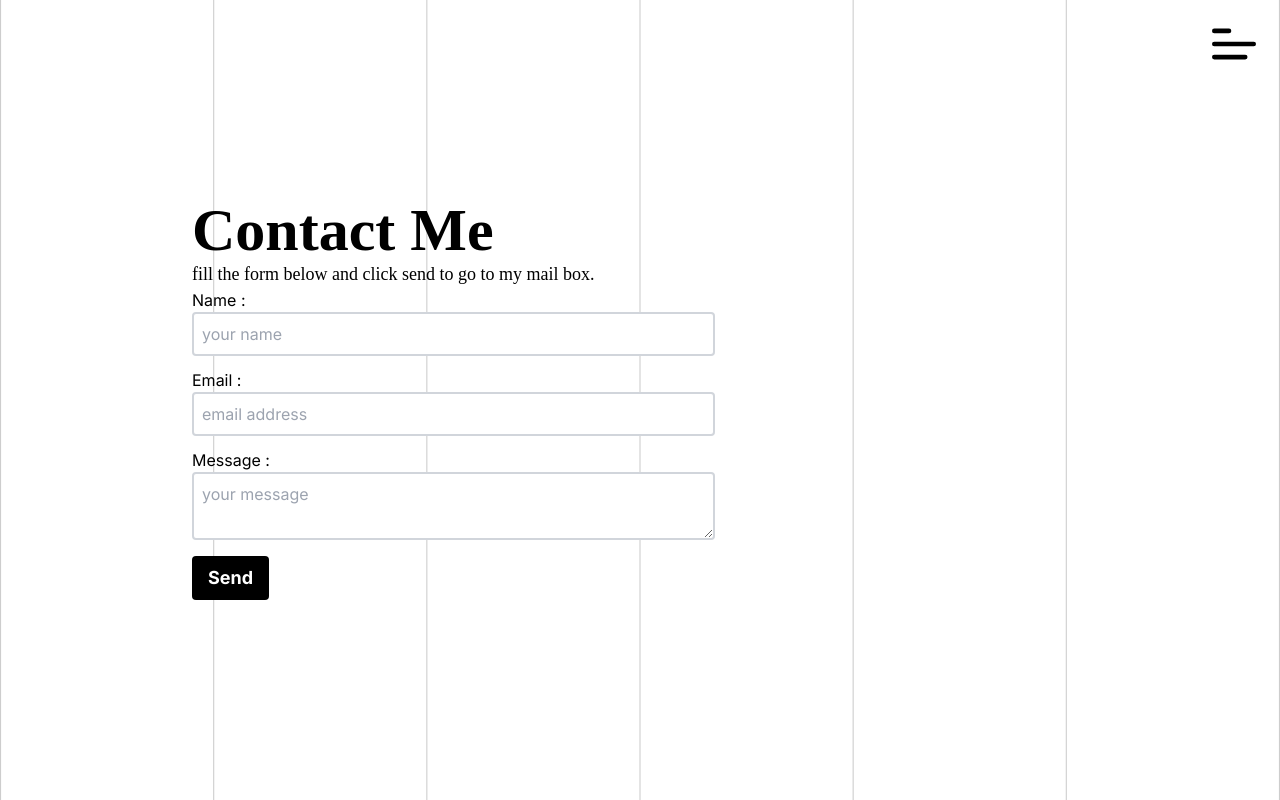
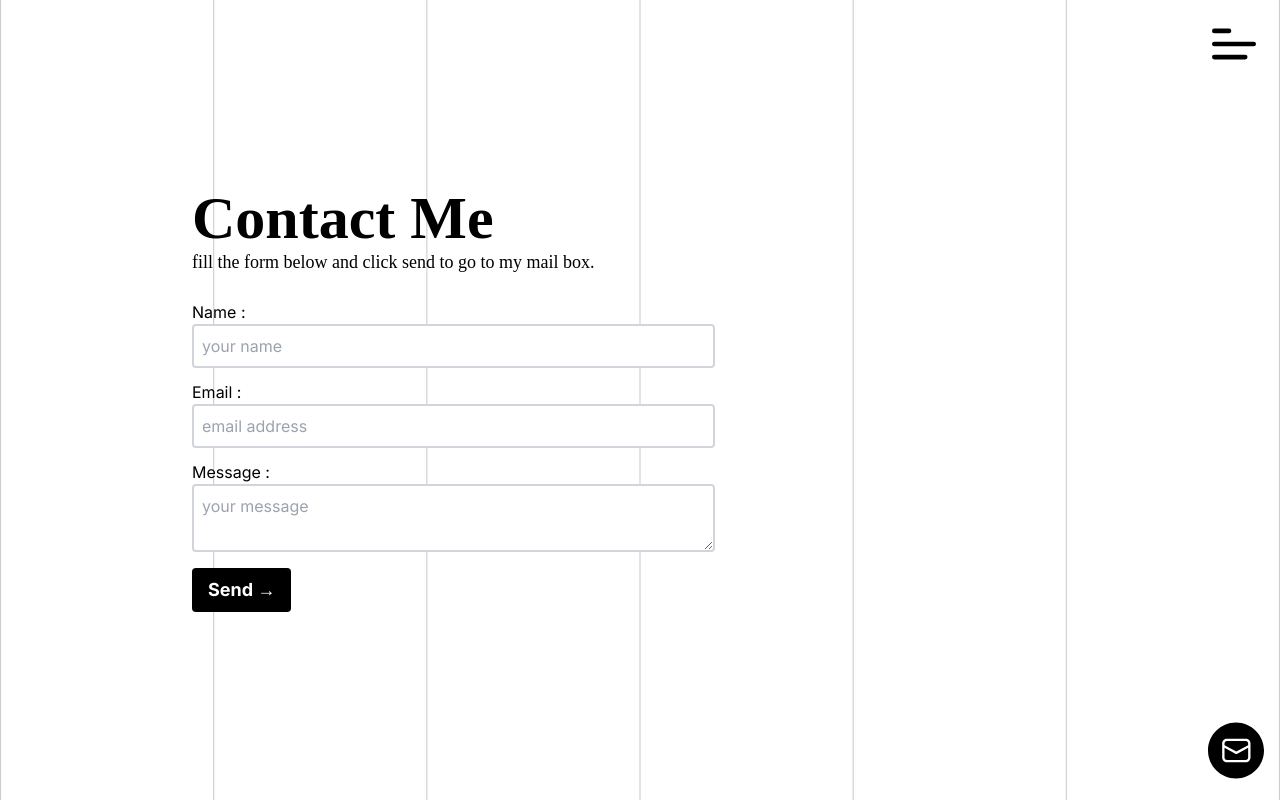
Before and after one commit to aliifam/beta.aliif.space, a Next.js app: page /contact in a window 1280 px wide. Built offline with nearby package versions, Linux system fonts and the light colour scheme; a web font is replaced by a local one.

Commit message:
feat: structuring component

```diff
--- a/src/components/background.js
+++ b/src/components/background.js
@@ -1,5 +1,6 @@
 import SocialIcon from "./social-icon";
 import MenuBar from "./menu-bar";
+import MailButton from "./mail-abs";
 
 export default function Background() {
 
@@ -14,11 +15,7 @@ export default function Background() {
                     </div>
                 </div>
             </div>
-            <a className="fixed bottom-2 right-4" href="mailto:me@aliif.space">
-                <svg className="w-14" width="83" height="83" viewBox="0 0 83 83" fill="none" xmlns="http://www.w3.org/2000/svg">
-                    <path fillRule="evenodd" clipRule="evenodd" d="M41.5 0C18.5802 0 0 18.5802 0 41.5C0 64.4198 18.5802 83 41.5 83C64.4198 83 83 64.4198 83 41.5C83 18.5802 64.4198 0 41.5 0ZM21 52V34.633V31C21 29.1435 21.7375 27.363 23.0503 26.0503C24.363 24.7375 26.1435 24 28 24H56C57.8565 24 59.637 24.7375 60.9497 26.0503C62.2625 27.363 63 29.1435 63 31V52C63 53.8565 62.2625 55.637 60.9497 56.9497C59.637 58.2625 57.8565 59 56 59H28C26.1435 59 24.363 58.2625 23.0503 56.9497C21.7375 55.637 21 53.8565 21 52ZM56 27.5H28C27.0717 27.5 26.1815 27.8687 25.5251 28.5251C24.8687 29.1815 24.5 30.0717 24.5 31V33.59L42 43.012L59.5 33.59V31C59.5 30.0717 59.1312 29.1815 58.4749 28.5251C57.8185 27.8687 56.9283 27.5 56 27.5ZM41.1705 46.54L24.5 37.566V52C24.5 52.9283 24.8687 53.8185 25.5251 54.4749C26.1815 55.1312 27.0717 55.5 28 55.5H56C56.9283 55.5 57.8185 55.1312 58.4749 54.4749C59.1312 53.8185 59.5 52.9283 59.5 52V37.566L42.8295 46.54C42.5746 46.6772 42.2895 46.7491 42 46.7491C41.7105 46.7491 41.4254 46.6772 41.1705 46.54Z" fill="black"/>
-                </svg>
-            </a>
+            <MailButton/>
             <MenuBar/>
         </div>
     )
--- a/src/components/contact-form.js
+++ b/src/components/contact-form.js
@@ -36,7 +36,7 @@ export default function ContactForm() {
       <p className="font-serif lg:text-lg leading-none">
         fill the form below and click send to go to my mail box.
       </p>
-      <form onSubmit={submitForm}>
+      <form className="mt-6" onSubmit={submitForm}>
         <label className="block" htmlFor="name">
           Name :
         </label>
@@ -93,7 +93,7 @@ export default function ContactForm() {
             <path className="opacity-75" fill="currentColor" d="M4 12a8 8 0 018-8V0C5.373 0 0 5.373 0 12h4zm2 5.291A7.962 7.962 0 014 12H0c0 3.042 1.135 5.824 3 7.938l3-2.647z"></path>
           </svg>
           <span className={classNames(loading ? "" : "hidden")}>Sending</span>
-          <span className={classNames(loading ? "hidden" : "")}>Send</span>
+          <span className={classNames(loading ? "hidden" : "")}>Send &rarr;</span>
         </button>
       </form>
     </>
--- /dev/null
+++ b/src/components/mail-abs.js
@@ -0,0 +1,21 @@
+export default function MailButton() {
+  return (
+    <a className="fixed bottom-2 right-4" href="mailto:me@aliif.space?subject=Your Subject | via aliif.space&body=your message">
+      <svg
+        className="w-14"
+        width="83"
+        height="83"
+        viewBox="0 0 83 83"
+        fill="none"
+        xmlns="http://www.w3.org/2000/svg"
+      >
+        <path
+          fillRule="evenodd"
+          clipRule="evenodd"
+          d="M41.5 0C18.5802 0 0 18.5802 0 41.5C0 64.4198 18.5802 83 41.5 83C64.4198 83 83 64.4198 83 41.5C83 18.5802 64.4198 0 41.5 0ZM21 52V34.633V31C21 29.1435 21.7375 27.363 23.0503 26.0503C24.363 24.7375 26.1435 24 28 24H56C57.8565 24 59.637 24.7375 60.9497 26.0503C62.2625 27.363 63 29.1435 63 31V52C63 53.8565 62.2625 55.637 60.9497 56.9497C59.637 58.2625 57.8565 59 56 59H28C26.1435 59 24.363 58.2625 23.0503 56.9497C21.7375 55.637 21 53.8565 21 52ZM56 27.5H28C27.0717 27.5 26.1815 27.8687 25.5251 28.5251C24.8687 29.1815 24.5 30.0717 24.5 31V33.59L42 43.012L59.5 33.59V31C59.5 30.0717 59.1312 29.1815 58.4749 28.5251C57.8185 27.8687 56.9283 27.5 56 27.5ZM41.1705 46.54L24.5 37.566V52C24.5 52.9283 24.8687 53.8185 25.5251 54.4749C26.1815 55.1312 27.0717 55.5 28 55.5H56C56.9283 55.5 57.8185 55.1312 58.4749 54.4749C59.1312 53.8185 59.5 52.9283 59.5 52V37.566L42.8295 46.54C42.5746 46.6772 42.2895 46.7491 42 46.7491C41.7105 46.7491 41.4254 46.6772 41.1705 46.54Z"
+          fill="black"
+        />
+      </svg>
+    </a>
+  );
+}
--- a/src/pages/contact.js
+++ b/src/pages/contact.js
@@ -1,6 +1,7 @@
 import ContactForm from "../components/contact-form";
 import MenuBar from "../components/menu-bar";
 import Head from "next/head";
+import MailButton from "../components/mail-abs";
 
 export default function ContactPage() {
     return (
@@ -17,6 +18,7 @@ export default function ContactPage() {
                 </div>
             </div>
             <MenuBar/>
+            <MailButton/>
         </div>
         </>
     )
```
